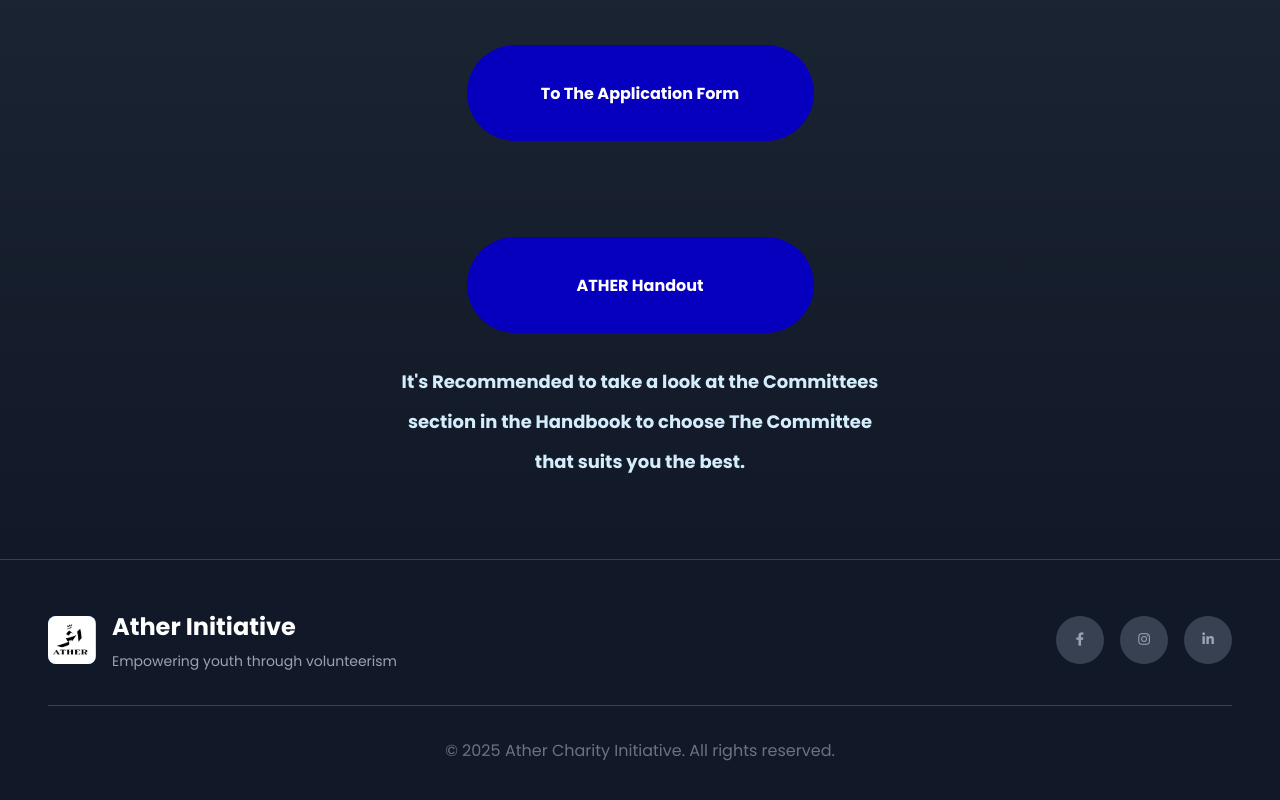
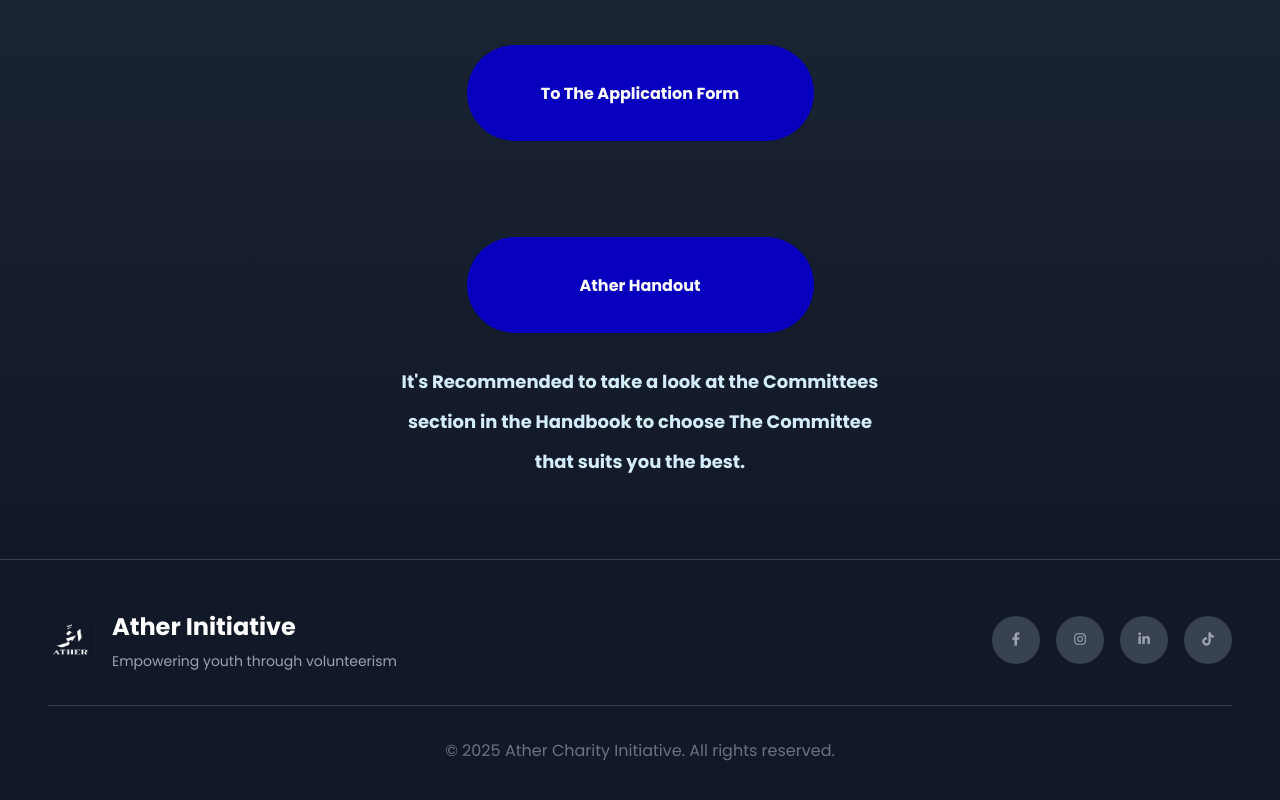
Before and after one commit to webzii/atharinitiative.github.io, a website: page join.html in a window 1280 px wide. Shown: the part 1314-2114 px from the top of the page. Drawn offline with Linux system fonts and the light colour scheme.

Commit message:
Updated Footer Sections

```diff
--- a/join.html
+++ b/join.html
@@ -119,10 +119,14 @@
                 <h2 class="section-title">Application</h2>
             </div>
             <div class="application-button form-button">
-                <h4 class="appBtnTxt">To The Application Form</h4>
+                <a href="https://docs.google.com/forms/d/e/1FAIpQLSfgEs8XI7aJGKutjma4qZb09kabYShljCibcDWu6UVa0Fzc-Q/formResponse" style="text-decoration: none; color: #fff;">
+                    <h4 class="appBtnTxt">To The Application Form</h4>
+                </a>
             </div>
             <div class="application-button form-button">
-                <h4 class="appBtnTxt">ATHER Handout</h4>
+                <a href="https://docs.google.com/forms/d/e/1FAIpQLSfgEs8XI7aJGKutjma4qZb09kabYShljCibcDWu6UVa0Fzc-Q/formResponse" style="text-decoration: none; color: #fff;">
+                    <h4 class="appBtnTxt">Ather Handout</h4>
+                </a>
             </div>
             <div class="application-note">It's Recommended to take a look at the Committees section in the Handbook to choose The Committee that suits you the best.</div>
         </div>
@@ -132,7 +136,7 @@
         <div class="container footer-content">
             <div class="footer-main">
                 <div class="footer-logo">
-                    <img src="public/margin.png" alt="Ather Logo" class="footer-logo-img">
+                    <img src="public/logo-dark.png" alt="Ather Logo" class="footer-logo-img">
                     <div class="footer-logo-text">
                         <h2 class="footer-logo-title">Ather Initiative</h2>
                         <p class="footer-logo-desc">Empowering youth through volunteerism</p>
@@ -141,13 +145,16 @@
 
                 <div class="footer-social">
                     <button class="footer-social-button">
-                        <i class="fab fa-facebook-f"></i>
+                        <a href="https://m.facebook.com/61561240924771/" target="_blank" class="fab fa-facebook-f" style="text-decoration: none; color: #9ca3af;"></a>
                     </button>
                     <button class="footer-social-button">
-                        <i class="fab fa-instagram"></i>
+                        <a href="https://www.instagram.com/ather_egypt?igsh=MWFucnV6NmN6eGx1eQ==" target="_blank" class="fab fa-instagram" style="text-decoration: none; color: #9ca3af;"></a>
                     </button>
                     <button class="footer-social-button">
-                        <i class="fab fa-linkedin-in"></i>
+                        <a href="https://www.linkedin.com/company/athar-egypt/" target="_blank" class="fab fa-linkedin-in" style="text-decoration: none; color: #9ca3af;"></a>
+                    </button>
+                    <button class="footer-social-button">
+                        <a href="https://www.tiktok.com/@athar_egypt?_t=ZS-8yXqgqizNmq&_r=1" target="_blank" class="fab fa-tiktok" style="text-decoration: none; color: #9ca3af;"></a>
                     </button>
                 </div>
             </div>
--- a/styles.css
+++ b/styles.css
@@ -1020,7 +1020,6 @@
 .footer-logo-img {
   width: 3rem;
   height: 3rem;
-  background: linear-gradient(135deg, #3b82f6, #60a5fa);
   border-radius: 0.5rem;
   display: flex;
   align-items: center;
```
Also changed, not shown: committees.html (+7 -4 lines), fayoum.html (+7 -4 lines), obour.html (+3 -6 lines), oct11.html (+7 -4 lines), stats.html (+7 -4 lines), public/Legacy Builders/Ahmed Mahrous.jpg (added), public/Legacy Builders/Anas Abdeltawab.jpg (added), public/Legacy Builders/Joudy Ashraf.jpg (added), public/Legacy Builders/Lojain Ashraf.jpg (added), public/Legacy Builders/Mazen Khaled.jpg (added), public/Legacy Builders/Mohamed Hashish.jpg (added), public/Legacy Builders/Mohamed Maher.jpg (added), public/Legacy Builders/Person1.jpg (added), public/Legacy Builders/Person2.jpg (added), 1 more files.
